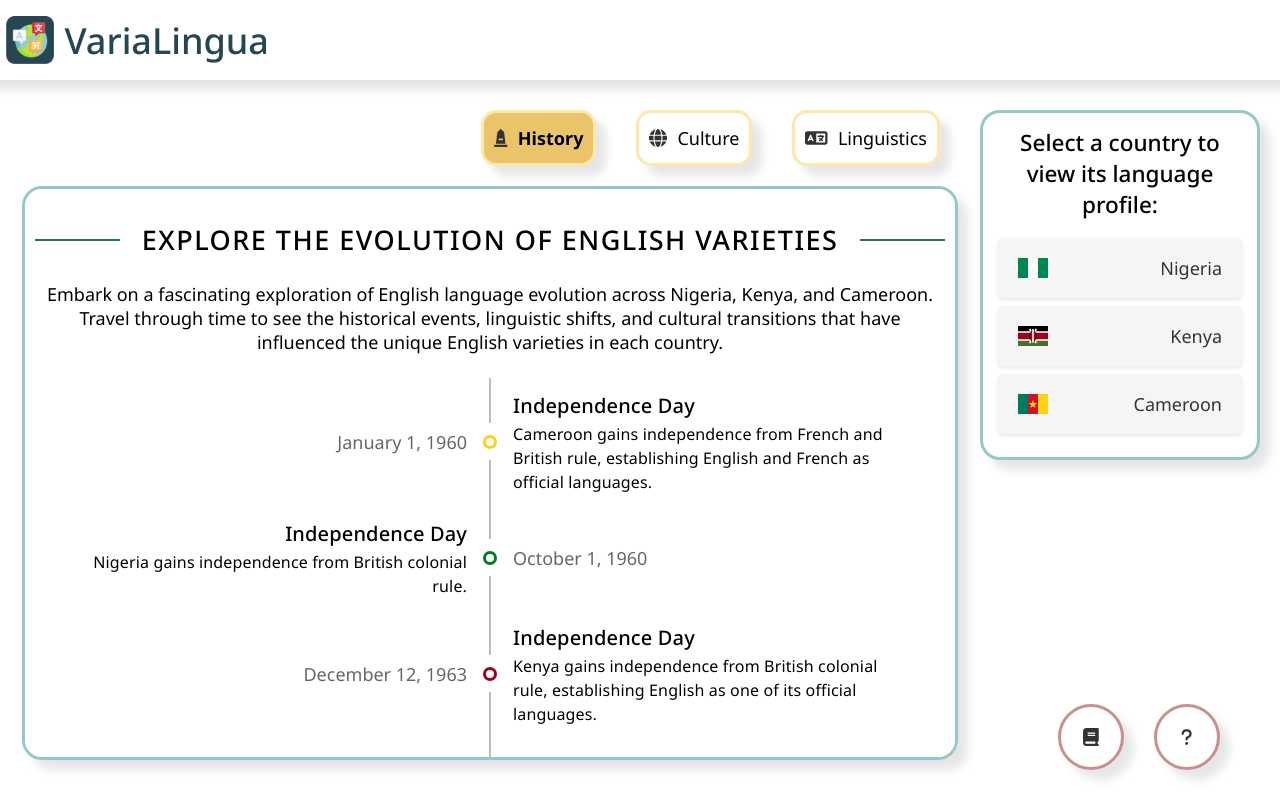
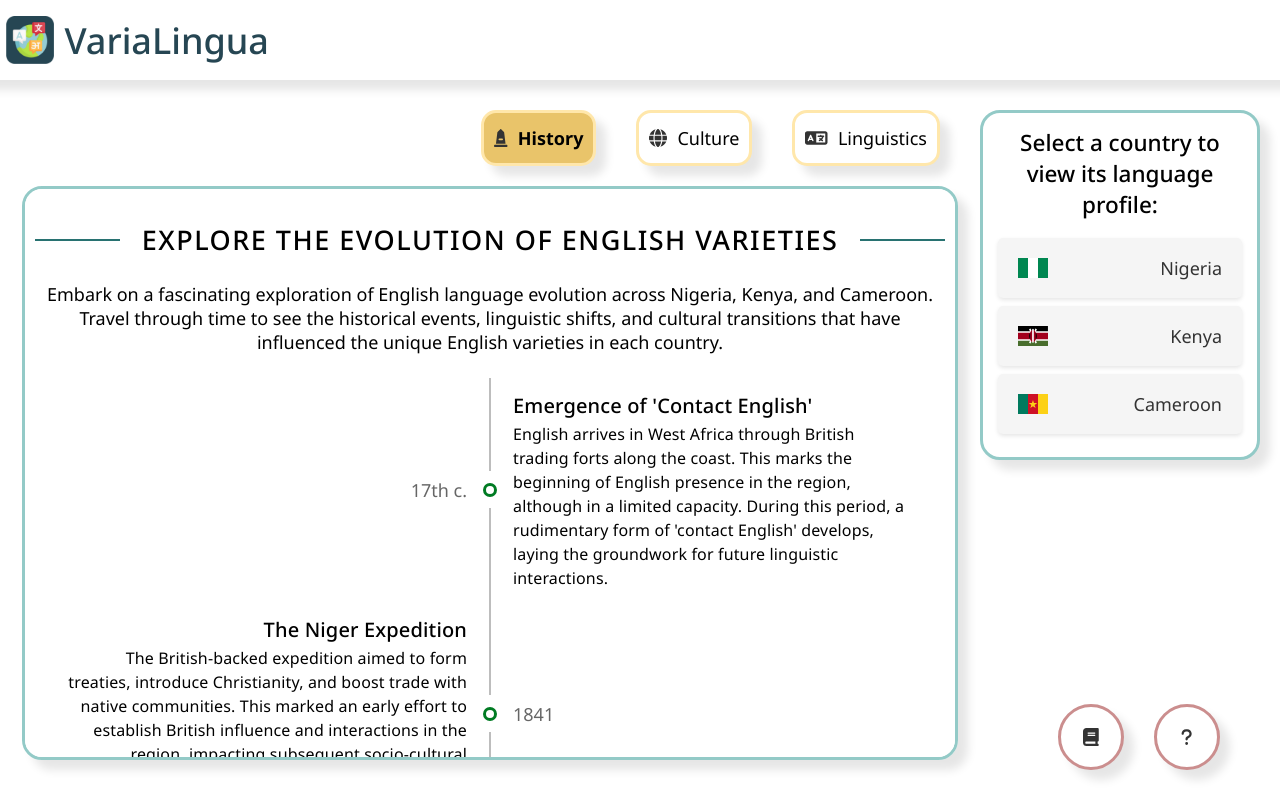
Before and after one commit to josephine828/VariaLingua, a React (Create React App) app in the folder varialingua/: page / in a window 1280 px wide. Both pictures are taken after a click on the element "History". Built offline with nearby package versions, Linux system fonts and the light colour scheme.

Commit message:
added nigerian history

```diff
--- a/varialingua/src/components/CustomizedTimeline.js
+++ b/varialingua/src/components/CustomizedTimeline.js
@@ -22,15 +22,6 @@ const CustomizedTimeline = (props) => {
     }
   };
 
-  const formatDate = (dateString) => {
-    const date = new Date(dateString);
-    return date.toLocaleDateString("en-US", {
-      year: "numeric",
-      month: "long",
-      day: "numeric",
-    });
-  };
-
   return (
     <Timeline position="alternate">
       {data.map((item, index) => (
@@ -41,7 +32,7 @@ const CustomizedTimeline = (props) => {
             variant="body"
             color="text.secondary"
           >
-            {formatDate(item.date)}
+            {item.date}
           </TimelineOppositeContent>
           <TimelineSeparator>
             <TimelineConnector />
--- a/varialingua/src/components/data/history.json
+++ b/varialingua/src/components/data/history.json
@@ -1,63 +1,63 @@
 [
   {
     "country": "Nigeria",
-    "date": "1960-10-01",
-    "title": "Independence Day",
-    "description": "Nigeria gains independence from British colonial rule."
+    "date": "17th c.",
+    "title": "Emergence of 'Contact English'",
+    "description": "English arrives in West Africa through British trading forts along the coast. This marks the beginning of English presence in the region, although in a limited capacity. During this period, a rudimentary form of 'contact English' develops, laying the groundwork for future linguistic interactions."
   },
   {
     "country": "Nigeria",
-    "date": "1991-06-27",
-    "title": "Adoption of English as Official Language",
-    "description": "English is adopted as the official language of Nigeria, playing a vital role in administration, education, and commerce."
+    "date": "1841",
+    "title": "The Niger Expedition",
+    "description": "The British-backed expedition aimed to form treaties, introduce Christianity, and boost trade with native communities. This marked an early effort to establish British influence and interactions in the region, impacting subsequent socio-cultural exchanges and the introduction of English language and Christianity."
   },
   {
     "country": "Nigeria",
-    "date": "2003-04-14",
-    "title": "Chinua Achebe's Death",
-    "description": "Renowned Nigerian author Chinua Achebe, known for his novel 'Things Fall Apart,' passes away, leaving a lasting impact on English literature."
+    "date": "1861",
+    "title": "Lagos as a British Colony",
+    "description": "Lagos officially becomes a British colony, signifying a significant step in British colonial rule in Nigeria. This transition brings about changes in governance, administration, and cultural influences, including the spread of English language and Western education."
   },
   {
     "country": "Nigeria",
-    "date": "2016-09-14",
-    "title": "Introduction of Nigerian English Dictionary",
-    "description": "The 'Nigerian English Dictionary' is published, documenting unique vocabulary and expressions in Nigerian English."
+    "date": "1886",
+    "title": "Royal Niger Company Charter",
+    "description": "The charter of the Royal Niger Company consolidates British interests in the region. This period witnesses intensified British economic and administrative involvement, fostering the introduction and spread of English as a language of trade and governance."
   },
   {
     "country": "Nigeria",
-    "date": "2018-01-01",
-    "title": "Launch of English Language Learning Initiative",
-    "description": "Government launches a nationwide initiative to enhance English language proficiency among students."
+    "date": "1900",
+    "title": "Nigeria as Protectorates",
+    "description": "Northern and Southern Nigeria are declared protectorates, attracting increased presence of soldiers, government officials, and personnel. This influx contributes to the further establishment of English as an administrative language and in educational institutions."
   },
   {
     "country": "Nigeria",
-    "date": "2020-10-20",
-    "title": "Nigerian English Varieties Conference",
-    "description": "A conference is held to explore the diverse regional variations and accents of English across Nigeria."
+    "date": "1914",
+    "title": "Unification and British Rule",
+    "description": "Nigeria is unified as a British colony, ushering in significant changes under British rule, including the promotion of Western education, the English language, and Christianity. This period solidifies English as a language of governance, education, and cultural dissemination."
   },
   {
     "country": "Nigeria",
-    "date": "2021-05-05",
-    "title": "Rise of Nigerian Literature in English",
-    "description": "Nigerian authors gain global recognition, contributing significantly to English literature."
+    "date": "1948",
+    "title": "Establishment of the University of Ibadan",
+    "description": "The founding of the University of Ibadan, the first Nigerian university, further cements English as the language of higher education and academic discourse, fostering its role in intellectual and scholarly pursuits."
   },
   {
     "country": "Nigeria",
-    "date": "2022-07-12",
-    "title": "National English Language Day",
-    "description": "The country celebrates National English Language Day to promote linguistic diversity and appreciation for English."
+    "date": "1960",
+    "title": "Nigeria's Independence",
+    "description": "Nigeria gains independence, and English remains the official language due to the multi-ethnic and multilingual nature of the country. This decision prevents the dominance of any single ethnic language, promoting unity while allowing diverse linguistic identities to coexist."
   },
   {
     "country": "Nigeria",
-    "date": "2023-09-03",
-    "title": "Expansion of English Medium Schools",
-    "description": "Government invests in expanding English medium schools across the country to improve educational standards."
+    "date": "1961",
+    "title": "British Cameroons Referendum",
+    "description": "The referendum results in the northern part of British Cameroons joining Nigeria, while the southern part unites with French Cameroon. This event impacts linguistic borders and influences English usage and interactions in the region."
   },
   {
     "country": "Nigeria",
-    "date": "2023-12-31",
-    "title": "Digital Era in English Learning",
-    "description": "Technological advancements reshape English learning methods, introducing interactive online platforms for language acquisition."
+    "date": "1981",
+    "title": "National Policy on Education",
+    "description": "Nigeria adopts a National Policy on Education emphasizing the use of English as the language of instruction in schools. This formalizes English as the primary medium of instruction, shaping educational practices across the country."
   },
   {
     "country": "Kenya",
```
